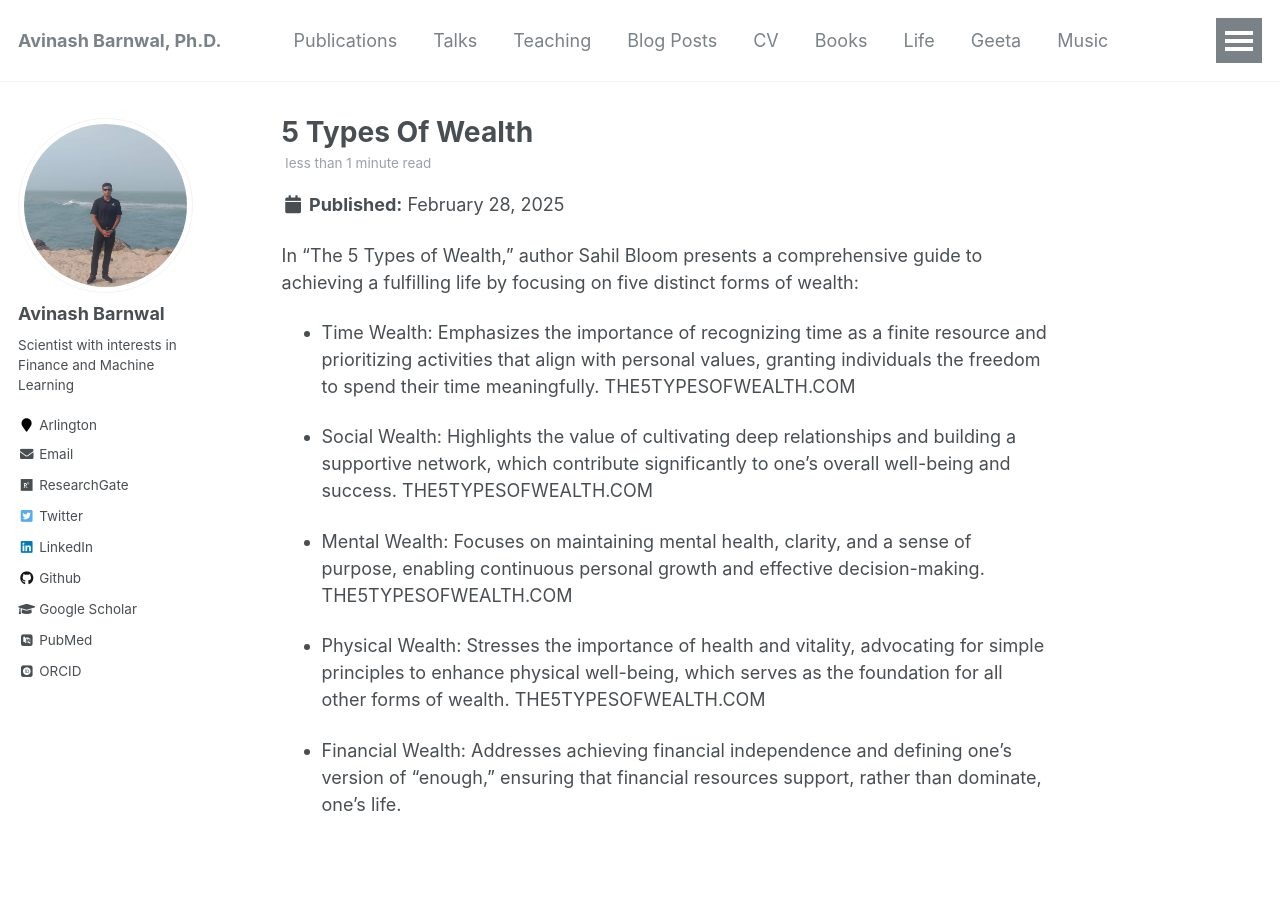
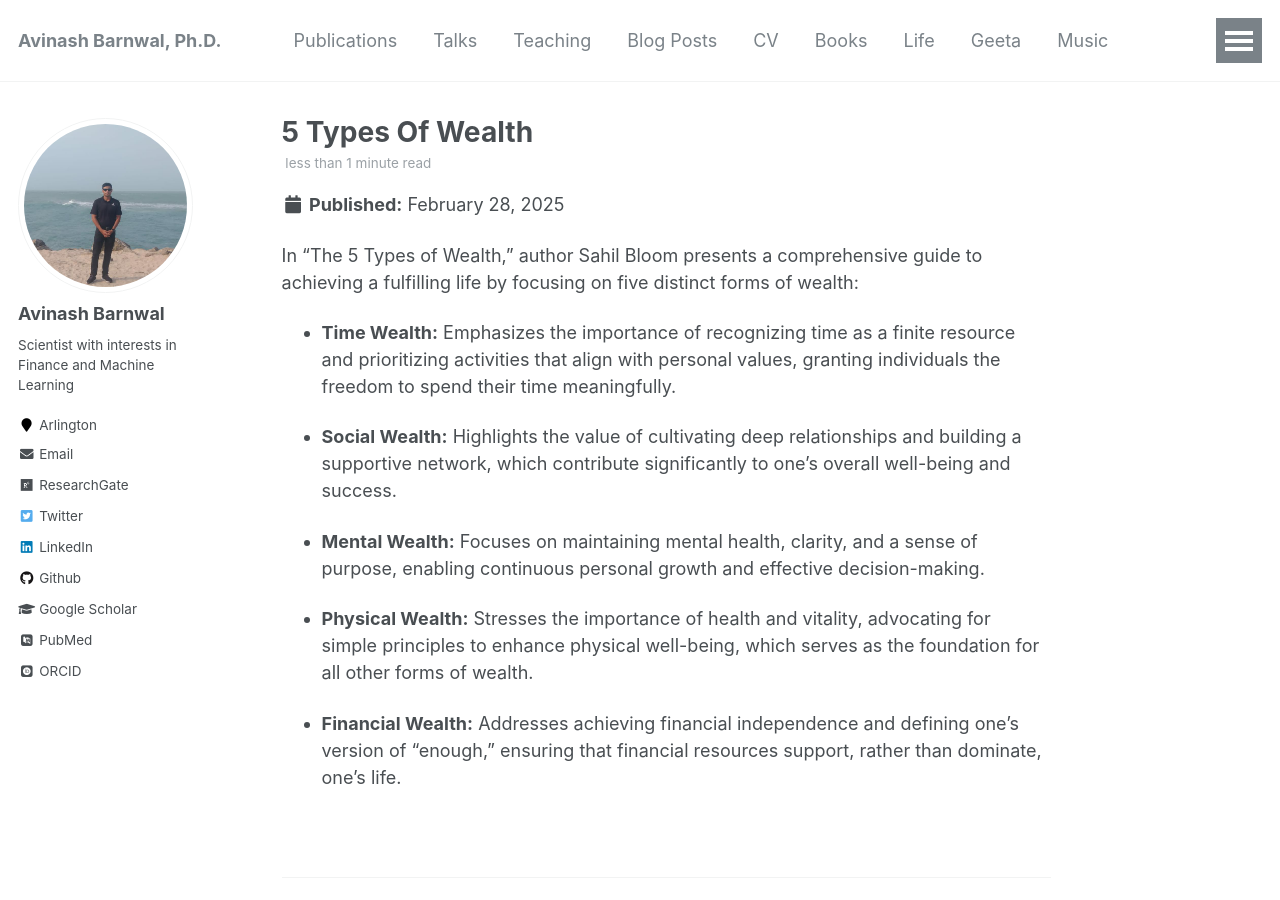
Before and after one commit to avinashbarnwal/avinashbarnwal.github.io, a Jekyll site: the page built from _posts/2025-02-28-5-types-of-wealth.md, in a window 1280 px wide and 900 px high. Built offline with Jekyll 4.4.1, drawn with Linux system fonts in a browser that asks for light colours; some web fonts are replaced.

Commit message:
Update 2025-02-28-5-types-of-wealth.md

```diff
--- a/_posts/2025-02-28-5-types-of-wealth.md
+++ b/_posts/2025-02-28-5-types-of-wealth.md
@@ -1,15 +1,11 @@
 In "The 5 Types of Wealth," author Sahil Bloom presents a comprehensive guide to achieving a fulfilling life by focusing on five distinct forms of wealth:
 
-- Time Wealth: Emphasizes the importance of recognizing time as a finite resource and prioritizing activities that align with personal values, granting individuals the freedom to spend their time meaningfully.
-THE5TYPESOFWEALTH.COM
+- **Time Wealth:** Emphasizes the importance of recognizing time as a finite resource and prioritizing activities that align with personal values, granting individuals the freedom to spend their time meaningfully.
 
-- Social Wealth: Highlights the value of cultivating deep relationships and building a supportive network, which contribute significantly to one's overall well-being and success.
-THE5TYPESOFWEALTH.COM
+- **Social Wealth:** Highlights the value of cultivating deep relationships and building a supportive network, which contribute significantly to one's overall well-being and success.
 
-- Mental Wealth: Focuses on maintaining mental health, clarity, and a sense of purpose, enabling continuous personal growth and effective decision-making.
-THE5TYPESOFWEALTH.COM
+- **Mental Wealth:** Focuses on maintaining mental health, clarity, and a sense of purpose, enabling continuous personal growth and effective decision-making.
 
-- Physical Wealth: Stresses the importance of health and vitality, advocating for simple principles to enhance physical well-being, which serves as the foundation for all other forms of wealth.
-THE5TYPESOFWEALTH.COM
+- **Physical Wealth:** Stresses the importance of health and vitality, advocating for simple principles to enhance physical well-being, which serves as the foundation for all other forms of wealth.
 
-- Financial Wealth: Addresses achieving financial independence and defining one's version of "enough," ensuring that financial resources support, rather than dominate, one's life.
+- **Financial Wealth:** Addresses achieving financial independence and defining one's version of "enough," ensuring that financial resources support, rather than dominate, one's life.
```
